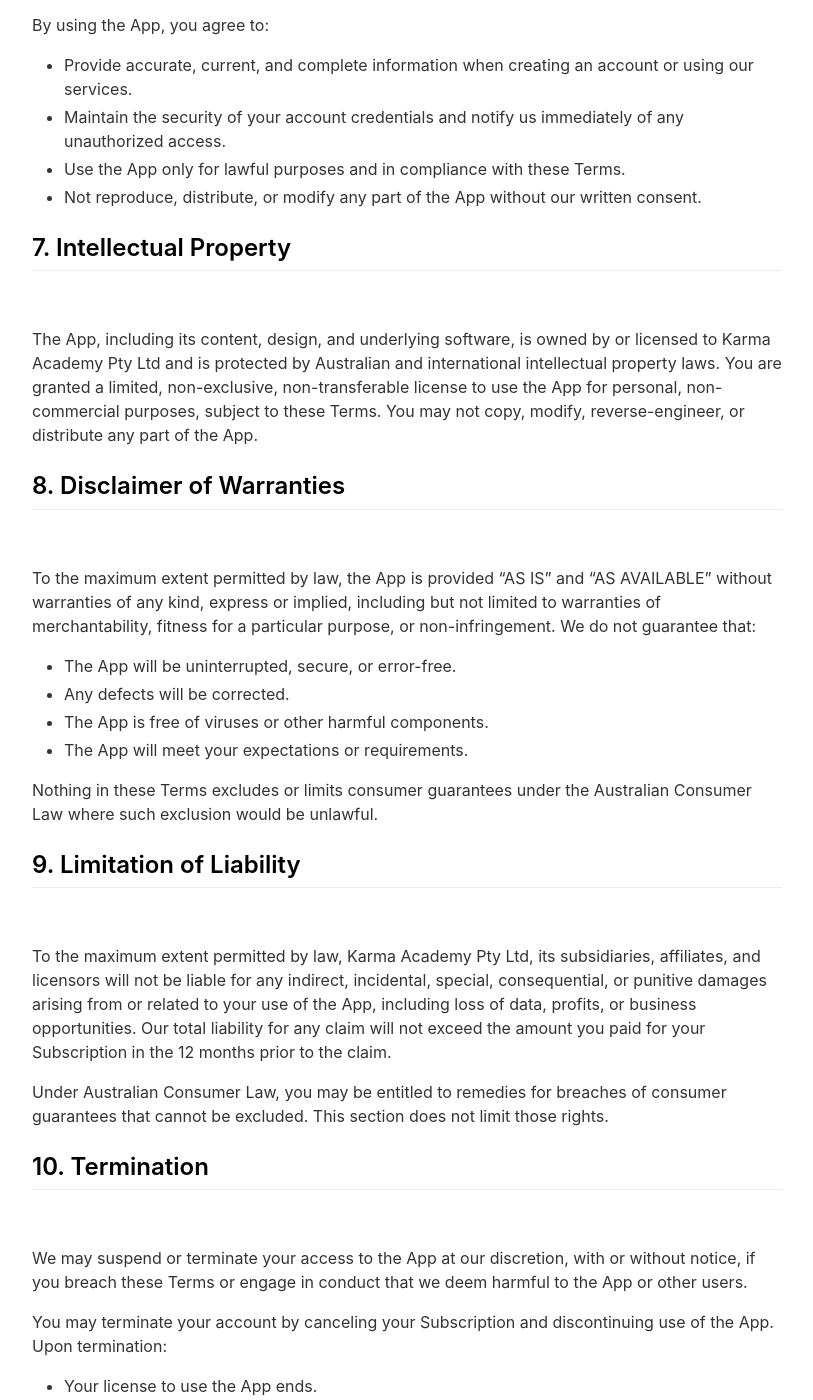
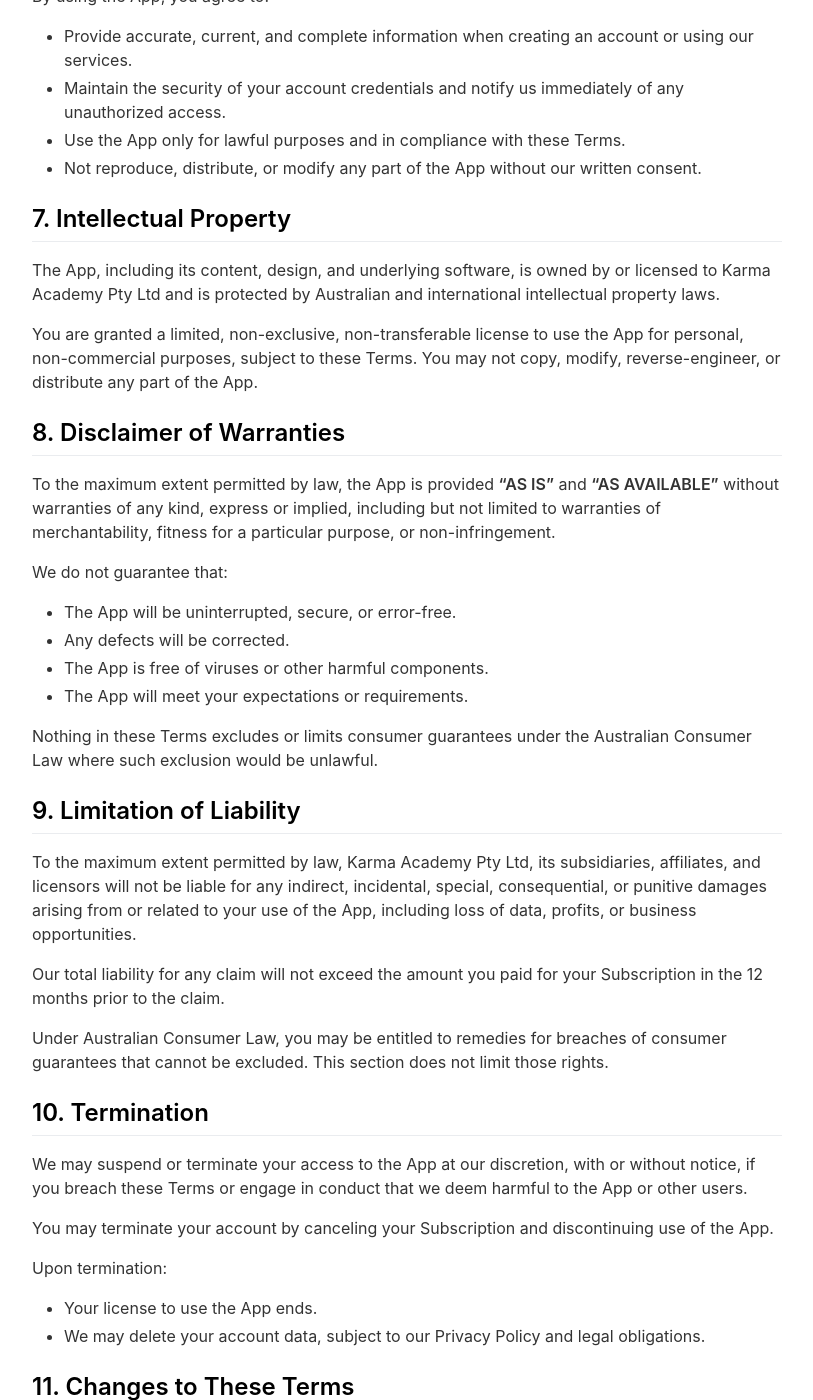
Before and after one commit to raval1993/landlord, a Jekyll site: the page built from _pages/termsofuse.md, in a window 1280 px wide and 1400 px high, scrolled down 1805 px. Shown: the whole window, without its empty margins (233-1046 px from the left). Built offline with Jekyll 4.4.1, drawn with Linux system fonts in a browser that asks for light colours; nearby versions of some CDN libraries; some of the changed text lies outside the part shown.

```diff
--- a/_pages/termsofuse.md
+++ b/_pages/termsofuse.md
@@ -4,60 +4,71 @@ title: Terms of Use
 include_in_header: true
 ---
 
+# Terms of Use
+
 ## 1. Introduction
-<br>
 
-These Terms of Use, including our Privacy Policy (“Terms”), govern your access to and use of the Landlords Co mobile application (“App”) provided by Karma Academy Pty Ltd (ACN [Insert ACN], “we,” “us,” or “our”), a company registered in Australia. By downloading, accessing, or using the App, you agree to be bound by these Terms, which form a legally binding agreement between you and us. If you do not agree to these Terms, you must not use the App.
-These Terms apply to all users, including visitors, registered users, and subscribers. You must be at least 18 years old to use the App.
+These Terms of Use, including our Privacy Policy ("Terms"), govern your access to and use of the **Landlords Co mobile application** ("App") provided by Karma Academy Pty Ltd (ACN [Insert ACN], "we," "us," or "our"), registered in Australia.
+
+By downloading, accessing, or using the App, you agree to be bound by these Terms, which form a legally binding agreement between you and us. If you do not agree to these Terms, you must not use the App.
+
+These Terms apply to all users, including visitors, registered users, and subscribers. **You must be at least 18 years old to use the App.**
 
 ## 2. The App
-<br>
 
-The App provides property investment education, landlord resources, and tools (e.g., Receiptly) to assist users in managing property-related activities. We reserve the right to modify, suspend, or discontinue any part of the App at any time without notice, subject to applicable law.
+The App provides property investment education, landlord resources, and tools (e.g., Receiptly) to assist users in managing property-related activities.
+
+We reserve the right to modify, suspend, or discontinue any part of the App at any time without notice, subject to applicable law.
 
 ## 3. Subscription Payments, Renewals, and Cancellation
-<br>
 
 ### 3.1 Subscription Plans
-Certain features of the App require a paid subscription (“Subscription”). Subscriptions are billed on a recurring basis (“Billing Cycle”), typically monthly, through your Apple ID via the App Store. The subscription fee will be disclosed at the time of purchase.
+
+Certain features of the App require a paid subscription ("Subscription"). Subscriptions are billed on a recurring basis ("Billing Cycle"), typically monthly, through your Apple ID via the App Store. The subscription fee will be disclosed at the time of purchase.
 
 ### 3.2 Automatic Renewal
+
 Your Subscription will automatically renew at the end of each Billing Cycle under the same conditions unless canceled at least 24 hours before the current Billing Cycle ends. Your Apple ID will be charged for the renewal within 24 hours prior to the end of the current Billing Cycle.
 
 ### 3.3 Managing Subscriptions
+
 You may manage or cancel your Subscription through your App Store account settings. We do not directly manage cancellations or provide invoices for Subscriptions; these are handled by the App Store. To view your account balance or transaction history, check your App Store account settings.
 
 ### 3.4 Trial Subscriptions
+
 We may offer a free trial period during which you can access all App features for a limited time. If you do not cancel before the trial period ends, your Apple ID will be charged according to the Subscription terms. Trial details, including duration, will be provided at sign-up.
 
 ## 4. Fee Changes
-<br>
 
 We may modify Subscription fees at our sole discretion. Any changes will be communicated to you at least 30 days in advance via email or in-app notification. If you do not agree to the new fees, you may cancel your Subscription before the next Billing Cycle. Continued use of the App after a fee change constitutes acceptance of the new fees.
 
 ## 5. Refunds and Billing Disputes
-<br>
 
-All Subscription purchases are processed by the App Store and are subject to their refund policies. We do not issue refunds directly for purchases charged to your Apple ID. If you have a billing dispute, contact the App Store to seek a resolution. Under Australian Consumer Law, you may be entitled to remedies for services that do not meet consumer guarantees (e.g., if the App is not of acceptable quality). Contact us (see Section 13) to discuss such issues.
+All Subscription purchases are processed by the App Store and are subject to their refund policies. We do not issue refunds directly for purchases charged to your Apple ID. If you have a billing dispute, contact the App Store to seek a resolution.
+
+Under Australian Consumer Law, you may be entitled to remedies for services that do not meet consumer guarantees (e.g., if the App is not of acceptable quality). Contact us (see Section 13) to discuss such issues.
 
 ## 6. User Obligations
-<br>
 
 By using the App, you agree to:
+
 - Provide accurate, current, and complete information when creating an account or using our services.
 - Maintain the security of your account credentials and notify us immediately of any unauthorized access.
 - Use the App only for lawful purposes and in compliance with these Terms.
 - Not reproduce, distribute, or modify any part of the App without our written consent.
 
 ## 7. Intellectual Property
-<br>
 
-The App, including its content, design, and underlying software, is owned by or licensed to Karma Academy Pty Ltd and is protected by Australian and international intellectual property laws. You are granted a limited, non-exclusive, non-transferable license to use the App for personal, non-commercial purposes, subject to these Terms. You may not copy, modify, reverse-engineer, or distribute any part of the App.
+The App, including its content, design, and underlying software, is owned by or licensed to Karma Academy Pty Ltd and is protected by Australian and international intellectual property laws.
+
+You are granted a limited, non-exclusive, non-transferable license to use the App for personal, non-commercial purposes, subject to these Terms. You may not copy, modify, reverse-engineer, or distribute any part of the App.
 
 ## 8. Disclaimer of Warranties
-<br>
 
-To the maximum extent permitted by law, the App is provided “AS IS” and “AS AVAILABLE” without warranties of any kind, express or implied, including but not limited to warranties of merchantability, fitness for a particular purpose, or non-infringement. We do not guarantee that:
+To the maximum extent permitted by law, the App is provided **"AS IS"** and **"AS AVAILABLE"** without warranties of any kind, express or implied, including but not limited to warranties of merchantability, fitness for a particular purpose, or non-infringement.
+
+We do not guarantee that:
+
 - The App will be uninterrupted, secure, or error-free.
 - Any defects will be corrected.
 - The App is free of viruses or other harmful components.
@@ -66,41 +77,42 @@ To the maximum extent permitted by law, the App is provided “AS IS” and “A
 Nothing in these Terms excludes or limits consumer guarantees under the Australian Consumer Law where such exclusion would be unlawful.
 
 ## 9. Limitation of Liability
-<br>
 
-To the maximum extent permitted by law, Karma Academy Pty Ltd, its subsidiaries, affiliates, and licensors will not be liable for any indirect, incidental, special, consequential, or punitive damages arising from or related to your use of the App, including loss of data, profits, or business opportunities. Our total liability for any claim will not exceed the amount you paid for your Subscription in the 12 months prior to the claim.
+To the maximum extent permitted by law, Karma Academy Pty Ltd, its subsidiaries, affiliates, and licensors will not be liable for any indirect, incidental, special, consequential, or punitive damages arising from or related to your use of the App, including loss of data, profits, or business opportunities.
+
+Our total liability for any claim will not exceed the amount you paid for your Subscription in the 12 months prior to the claim.
 
 Under Australian Consumer Law, you may be entitled to remedies for breaches of consumer guarantees that cannot be excluded. This section does not limit those rights.
 
 ## 10. Termination
-<br>
 
 We may suspend or terminate your access to the App at our discretion, with or without notice, if you breach these Terms or engage in conduct that we deem harmful to the App or other users.
 
-You may terminate your account by canceling your Subscription and discontinuing use of the App. Upon termination:
+You may terminate your account by canceling your Subscription and discontinuing use of the App.
+
+Upon termination:
+
 - Your license to use the App ends.
 - We may delete your account data, subject to our Privacy Policy and legal obligations.
 
 ## 11. Changes to These Terms
-<br>
 
-We may update these Terms at any time to reflect changes in our practices or legal requirements. We will notify you of material changes via email, in-app notification, or by posting the updated Terms on our website at least 30 days before they take effect. Your continued use of the App after the changes become effective constitutes acceptance of the revised Terms. If you do not agree, you must stop using the App.
+We may update these Terms at any time to reflect changes in our practices or legal requirements. We will notify you of material changes via email, in-app notification, or by posting the updated Terms on our website at least 30 days before they take effect.
+
+Your continued use of the App after the changes become effective constitutes acceptance of the revised Terms. If you do not agree, you must stop using the App.
 
 ## 12. Governing Law and Dispute Resolution
-<br>
 
 These Terms are governed by the laws of New South Wales, Australia. Any disputes arising from or related to these Terms or the App will be subject to the exclusive jurisdiction of the courts of New South Wales.
 
 If you have a concern, please contact us first (see Section 13). We will attempt to resolve disputes informally. If the matter remains unresolved, you may pursue remedies under Australian Consumer Law or through the courts, as applicable.
 
 ## 13. Contact Us
-<br>
 
 For questions, complaints, or support regarding these Terms or the App, contact:
-support@morraapps.com
+**support@morraapps.com**
 
 ## 14. Miscellaneous
-<br>
 
 **Entire Agreement:** These Terms, together with our Privacy Policy, constitute the entire agreement between you and us regarding the App.
 
@@ -110,4 +122,4 @@ support@morraapps.com
 
 **Assignment:** We may assign our rights and obligations under these Terms to a third party (e.g., in a business sale). You may not assign your rights without our written consent.
 
-**Last Updated:** 5 July 2025
+_Last Updated: 5 July 2025_
```
